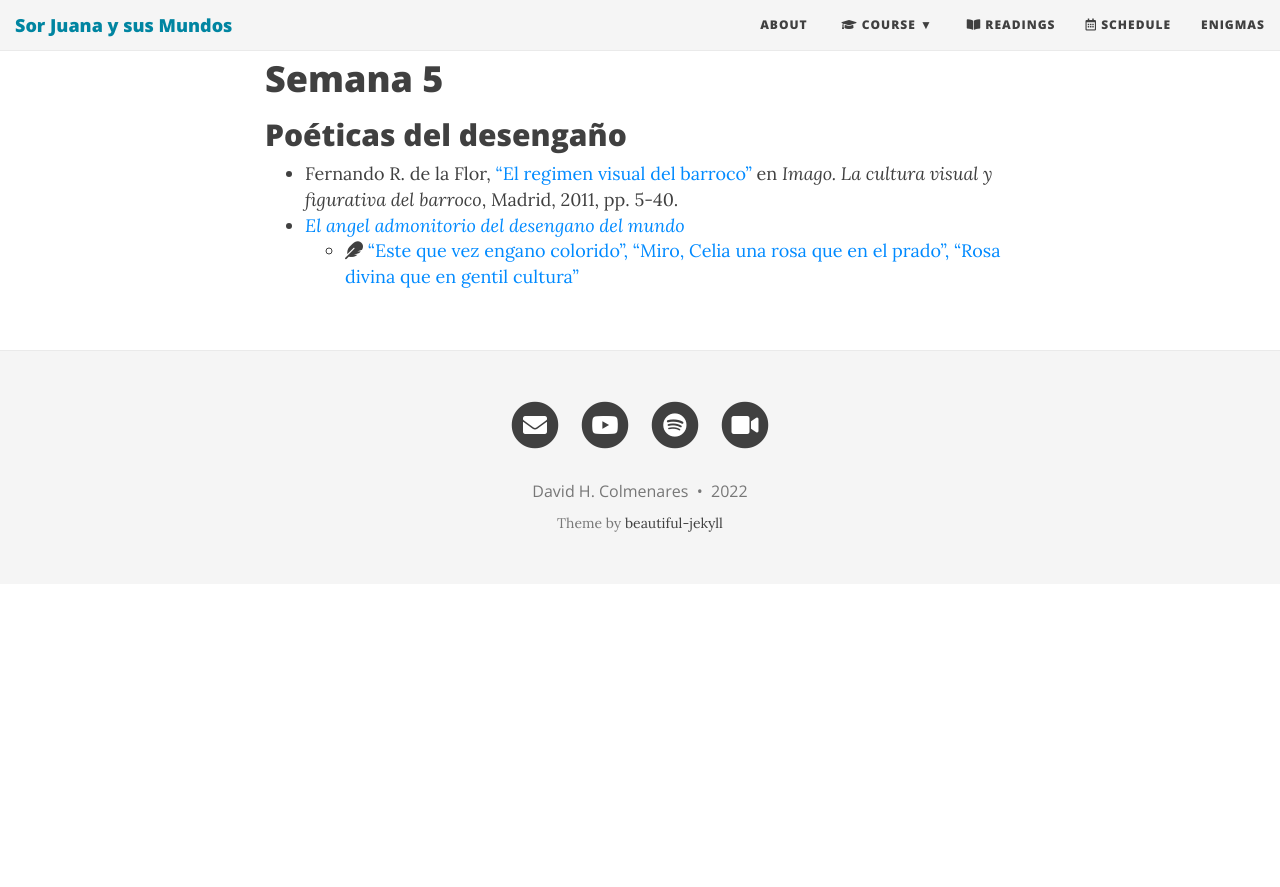
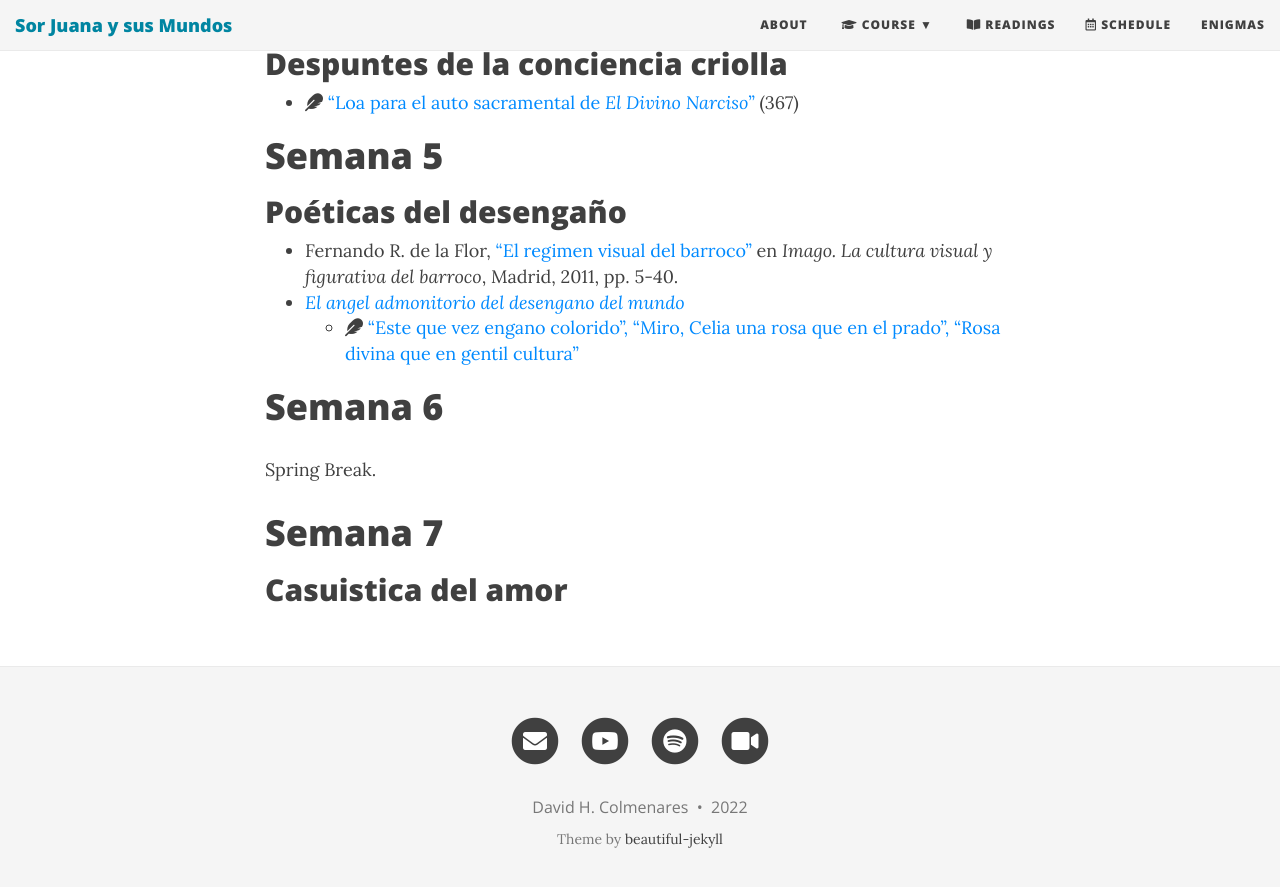
Before and after one commit to Hipomenes/sorjuana, a Jekyll site: the page built from syllabus.md, in a window 1280 px wide and 900 px high, scrolled down 2127 px. Shown: the top 887 px of the window. Built offline with Jekyll 4.4.1, drawn with Linux system fonts in a browser that asks for light colours; nearby versions of some CDN libraries; before the commit the page ends 2711 px from its top, so only the background shows below that; some of the changed text lies outside the part shown.

Commit message:
Update syllabus.md

```diff
--- a/syllabus.md
+++ b/syllabus.md
@@ -56,3 +56,10 @@ bigimg: http://www.ilovelibraries.org/sites/default/files/palafoxianazoom.png
 - Fernando R. de la Flor, ["El regimen visual del barroco"]() en *Imago. La cultura visual y figurativa del barroco*, Madrid, 2011, pp. 5-40.
 - [*El angel admonitorio del desengano del mundo*]()
     - <i class="fas fa-feather"></i> ["Este que vez engano colorido", "Miro, Celia una rosa que en el prado", "Rosa divina que en gentil cultura"]()
+
+# Semana 6
+
+Spring Break.
+
+# Semana 7
+## Casuistica del amor
```
